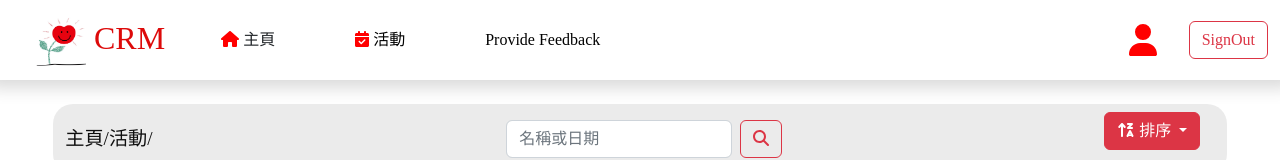
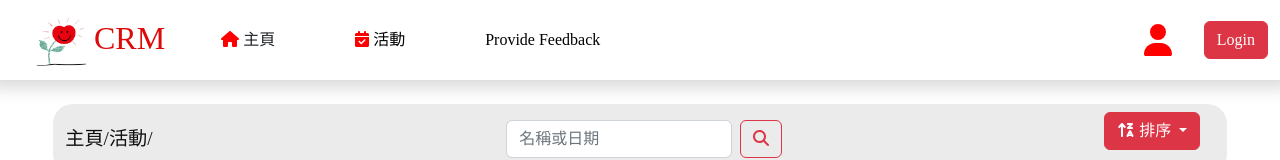
Before and after one commit to YUFOHON/Event-Management-System, a Vue app: page / in a window 1280 px wide. Shown: the top 160 px of the page. Built offline with nearby package versions, Linux system fonts and the light colour scheme; no server answers.

Commit message:
login_button

```diff
--- a/src/components/ali/clientNavbar.vue
+++ b/src/components/ali/clientNavbar.vue
@@ -48,8 +48,8 @@
       </router-link>
     </div>
 
-    <button v-if="!token" class="btn btn-outline-danger mx-2" type="button" @click="logout()">SignOut</button>
-    <button v-if="token" class="btn btn-danger mx-2" type="button" @click="login()">Login</button>
+    <button v-if="token" class="btn btn-outline-danger mx-2" type="button" @click="logout()">SignOut</button>
+    <button v-if="!token" class="btn btn-danger mx-2" type="button" @click="login()">Login</button>
 
 
 
@@ -89,7 +89,6 @@ export default {
     const logout = function () {
       alert("Successful logout");
       localStorage.removeItem('token');
-      token = null;
       location.reload()
       location.assign("/login")
     }
--- a/src/components/public/navBar.vue
+++ b/src/components/public/navBar.vue
@@ -52,8 +52,8 @@
       </router-link>
     </div>
 
-    <button v-if="token!=null" class="btn btn-outline-danger mx-2" type="button" @click="logout()">SignOut</button>
-    <button v-if="token==null" class="btn btn-danger mx-2" type="button" @click="login()">Login</button>
+    <button v-if="token" class="btn btn-outline-danger mx-2" type="button" @click="logout()">SignOut</button>
+    <button v-if="!token" class="btn btn-danger mx-2" type="button" @click="login()">Login</button>
 
 
 
@@ -94,7 +94,6 @@ export default {
     const logout = function () {
       alert("Successful logout");
       localStorage.removeItem('token');
-      token = null;
       location.reload()
       location.assign("/login")
     }
--- a/src/views/Bruce/EventView.vue
+++ b/src/views/Bruce/EventView.vue
@@ -1,7 +1,7 @@
 <template>
     <!-- <QrCode data="test" />
     <QrCodeScanner :qrbox="250" :fps="10" style="width: 500px;" @result="onScan" /> -->
-    <BufferFileInput @change="importExcel" accept=".xlsx" />
+    <!-- <BufferFileInput @change="importExcel" accept=".xlsx" /> -->
 
     <form @submit.prevent="uploadTable">
         <table class="table table-striped">
@@ -91,7 +91,7 @@ import { onMounted } from 'vue'
 import { ref } from 'vue'
 import eventCard from '@/components/Bruce/eventCard.vue';
 import pagination from '@/components/Bruce/pagination.vue';
-import BufferFileInput from '@/components/Bruce/BufferFileInput.vue';
+// import BufferFileInput from '@/components/Bruce/BufferFileInput.vue';
 import { watch } from 'vue'
 import { useRoute } from 'vue-router'
 import { utils, read } from 'xlsx';
@@ -105,7 +105,7 @@ export default {
         navSecondBar,
         pagination,
         eventCard,
-        BufferFileInput
+        // BufferFileInput
         // SideBar,
         // QrCode,
         // QrCodeScanner
```
